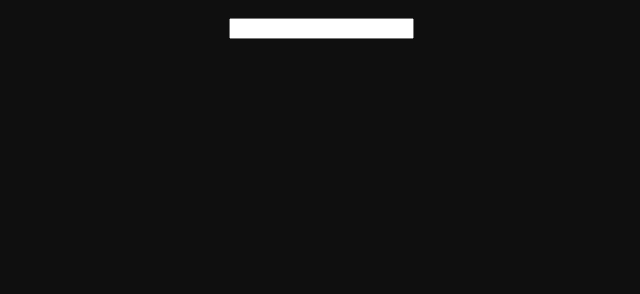
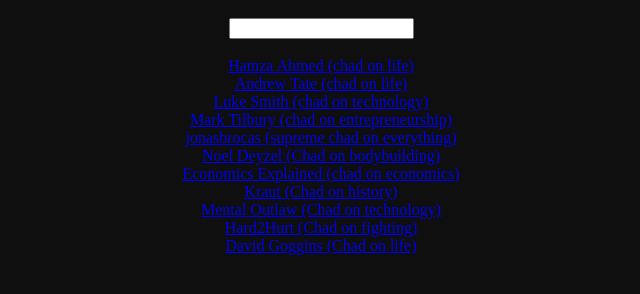
Before and after one commit to jonasbrocas007/ChadLinker, a plain HTML site: page index.html in a window 1280 px wide. Shown: the part 90-384 px from the top of the page, without its empty margins (319-959 px from the left). Drawn offline with Linux system fonts and the light colour scheme.

Commit message:
Update index.html
no change

```diff
--- a/index.html
+++ b/index.html
@@ -15,12 +15,33 @@
         <option value="https://www.youtube.com/user/WhatifAltHist">Noel Deyzel (Chad on bodybuilding)</option>
         <option value="https://www.youtube.com/c/EconomicsExplained">Economics Explained (chad on economics)</option>
         <option value="https://www.youtube.com/c/KrautandTea">Kraut (Chad on history)</option>
-        <option value="https://www.youtube.com/c/inanutshell">In a Nutshell (Chad on science)</option>
         <option value="https://www.youtube.com/c/MentalOutlaw/featured">Mental Outlaw (Chad on technology)</option>
         <option value="https://davidgoggins.com/">David Goggins (Chad on life)</option>
         <option value="https://www.youtube.com/c/hard2hurt">Hard2Hurt (Chad on fighting)</option>
-        <option value="cristo ronaldo">Hard2Hurt (Chad on fighting)</option>
     </datalist>
     <link rel="stylesheet" href="stylesheet.css">
+    <br>
+    <br>
+    <a href="https://www.youtube.com/c/Hamza97">Hamza Ahmed (chad on life) </a>
+    <br>
+    <a href="https://www.youtube.com/c/TateSpeech">Andrew Tate (chad on life)</a>
+    <br>
+    <a href="https://www.youtube.com/c/LukeSmithxyz">Luke Smith (chad on technology)</a>
+    <br>
+    <a href="https://www.youtube.com/c/MarkTilbury">Mark Tilbury (chad on entrepreneurship)</a>
+    <br>
+    <a href="https://www.youtube.com/channel/UCN82PyCCd7DS7MAFa9d6jHg">jonasbrocas (supreme chad on everything)</a>
+    <br>
+    <a href="https://www.youtube.com/user/WhatifAltHist">Noel Deyzel (Chad on bodybuilding)</a>
+    <br>
+    <a href="https://www.youtube.com/c/EconomicsExplained">Economics Explained (chad on economics)</a>
+    <br>
+    <a href="https://www.youtube.com/c/KrautandTea">Kraut (Chad on history)</a>
+    <br>
+    <a href="https://www.youtube.com/c/MentalOutlaw/featured">Mental Outlaw (Chad on technology)</a>
+    <br>
+    <a href="https://www.youtube.com/c/hard2hurt">Hard2Hurt (Chad on fighting)</a>
+    <br>
+    <a href="https://davidgoggins.com/">David Goggins (Chad on life)</a>
   </body>
 </html>
```
